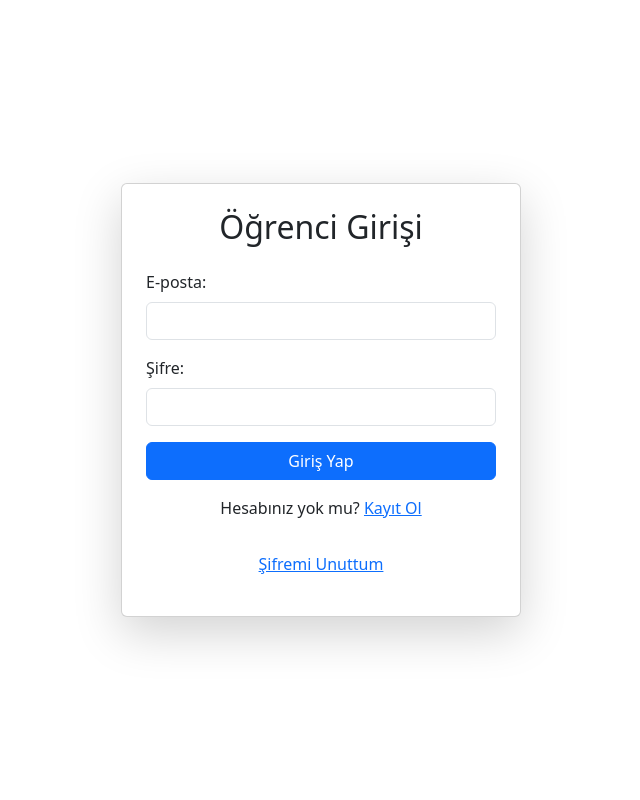
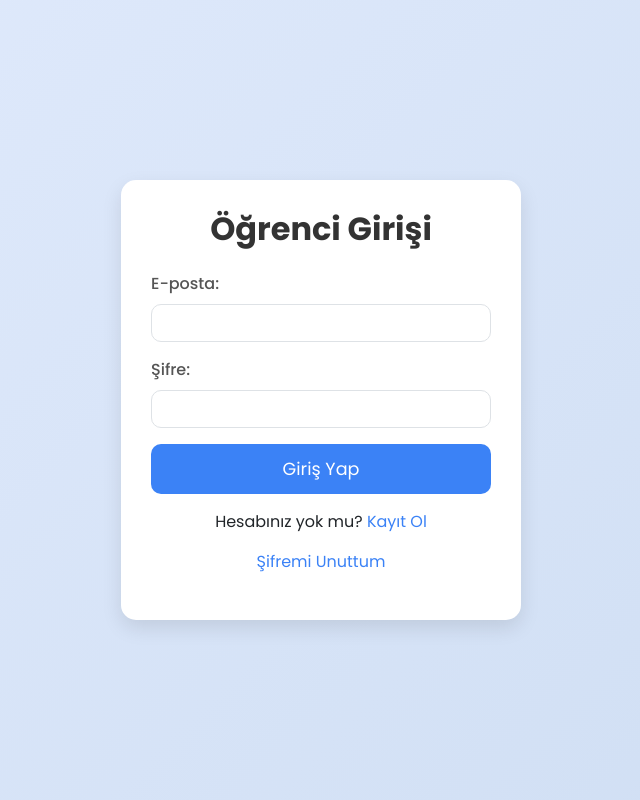
Before and after one commit to Hamza-Sengul/qr_yoklama_last, a Django app: page /student/login/ in a window 1280 px wide. Shown: the whole page, without its empty margins (319-959 px from the left). Run offline with Django 5.2, Linux system fonts and the light colour scheme.

Commit message:
Update student_login.html

```diff
--- a/qr_yoklama/account/templates/student_login.html
+++ b/qr_yoklama/account/templates/student_login.html
@@ -1,14 +1,76 @@
 <!DOCTYPE html>
-<html lang="en">
+<html lang="tr">
 <head>
   <meta charset="UTF-8">
-    <meta name="viewport" content="width=device-width, initial-scale=1.0">
+  <meta name="viewport" content="width=device-width, initial-scale=1">
   <title>Öğrenci Girişi</title>
+  <!-- Bootstrap CSS -->
   <link href="https://cdn.jsdelivr.net/npm/bootstrap@5.3.0/dist/css/bootstrap.min.css" rel="stylesheet">
+  <!-- Google Fonts: Poppins -->
+  <link rel="stylesheet" href="https://fonts.googleapis.com/css?family=Poppins:400,500,700&display=swap">
+  <style>
+    /* Genel Gövde Ayarları */
+    body {
+      font-family: 'Poppins', sans-serif;
+      background: linear-gradient(135deg, #e0eafc, #cfdef3);
+      min-height: 100vh;
+      display: flex;
+      align-items: center;
+      justify-content: center;
+      margin: 0;
+      padding: 20px;
+    }
+    /* Kart Stil Ayarları */
+    .card-custom {
+      background: #fff;
+      border: none;
+      border-radius: 15px;
+      box-shadow: 0 8px 20px rgba(0, 0, 0, 0.1);
+      padding: 30px;
+      width: 100%;
+      max-width: 400px;
+    }
+    /* Başlık Stil Ayarları */
+    h2 {
+      font-weight: 700;
+      margin-bottom: 20px;
+      color: #333;
+    }
+    /* Form Label Ayarları */
+    .form-label {
+      font-weight: 500;
+      color: #555;
+    }
+    /* Input Alanları */
+    .form-control {
+      border-radius: 10px;
+      box-shadow: none;
+    }
+    /* Buton Stil Ayarları */
+    .btn-custom {
+      padding: 12px;
+      font-size: 1.1rem;
+      border-radius: 10px;
+      background-color: #3b82f6; /* Canlı mavi */
+      border: none;
+      color: #fff;
+      transition: opacity 0.3s ease;
+    }
+    .btn-custom:hover {
+      opacity: 0.9;
+    }
+    /* Link Stil Ayarları */
+    a {
+      color: #3b82f6;
+      text-decoration: none;
+    }
+    a:hover {
+      text-decoration: underline;
+    }
+  </style>
 </head>
 <body>
-    <div class="container d-flex justify-content-center align-items-center" style="min-height: 100vh;">
-        <div class="card shadow-lg p-4" style="width: 100%; max-width: 400px;">
+  <div class="card-custom">
     <h2 class="text-center mb-4">Öğrenci Girişi</h2>
     <form method="post">
       {% csrf_token %}
@@ -21,7 +83,7 @@
         <input type="password" id="password" name="password" class="form-control" required>
       </div>
       <div class="d-grid">
-                    <button type="submit" class="btn btn-primary">Giriş Yap</button>
+        <button type="submit" class="btn btn-custom">Giriş Yap</button>
       </div>
     </form>
     <p class="mt-3 text-center">
@@ -30,10 +92,9 @@
     <p class="mt-3 text-center">
       <a href="{% url 'password_reset' %}">Şifremi Unuttum</a>
     </p>
-
-        </div>
   </div>
 
+  <!-- Bootstrap Bundle JS -->
   <script src="https://cdn.jsdelivr.net/npm/bootstrap@5.3.0/dist/js/bootstrap.bundle.min.js"></script>
 </body>
 </html>
```
Lines whose indentation alone changed are shown as unchanged.
